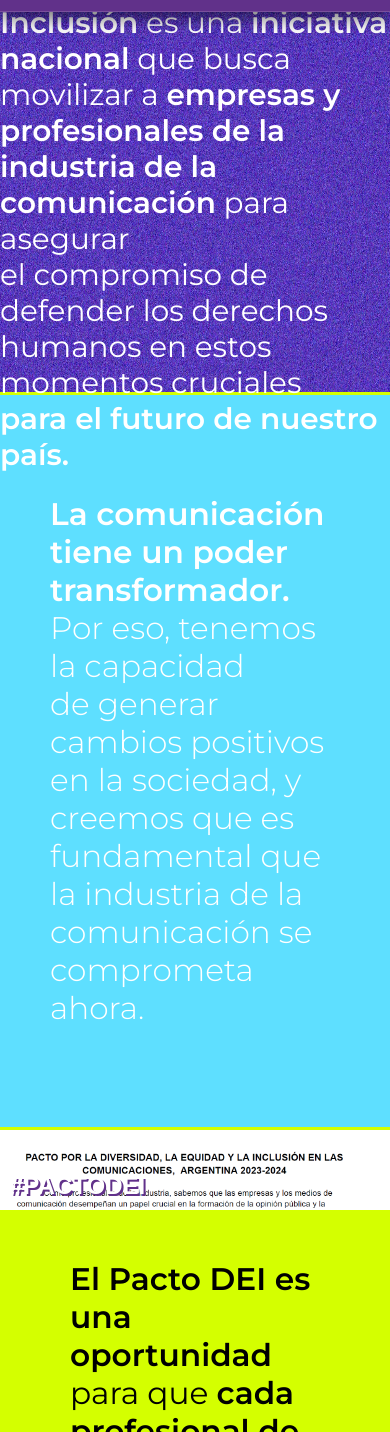
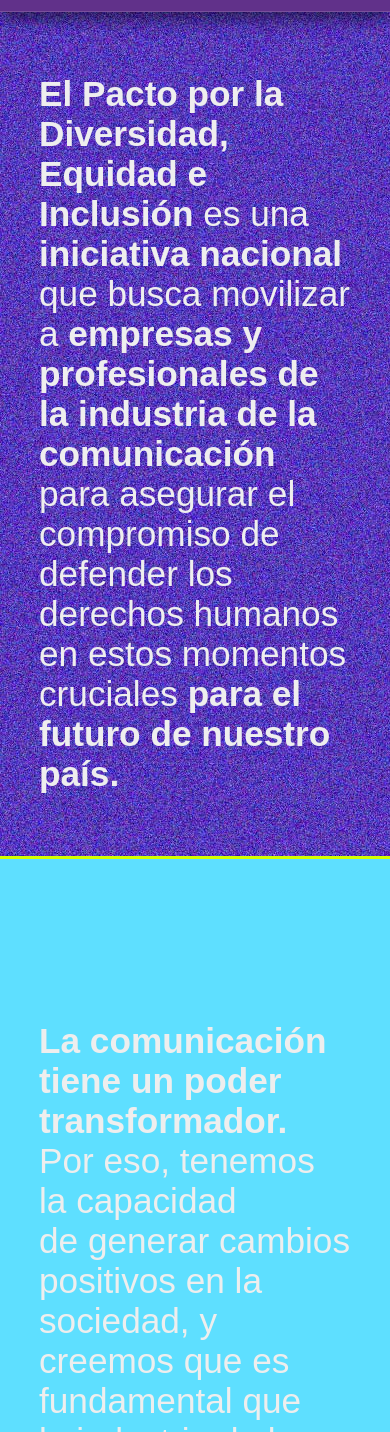
Before and after one commit to melynight/MEP-Web, a plain HTML site: page Index.html in a window 390 px wide. Shown: the part 168-1600 px from the top of the page. Drawn offline with nearby package versions, Linux system fonts and the light colour scheme.

Commit message:
cambios responsive

```diff
--- a/Index.html
+++ b/Index.html
@@ -22,12 +22,16 @@
         </div>
         <div class="lateral-menu">
             <ul class="contenedor-links">
-                <li class="contenedor-links-ul-li"><a class="contenedor-links-ul-li-a" href=""> Proyecto</a></li>
-                <li class="contenedor-links-ul-li"><a class="contenedor-links-ul-li-a"
-                        href="">Pacto</a></li>
-                <li class="contenedor-links-ul-li"><a class="contenedor-links-ul-li-a" href=""> ¿Quiénes Firmaron?</a></li>
-                <li class="contenedor-links-ul-li"><a class="contenedor-links-ul-li-a" href=""> Infografia</a></li>
-                <li class="contenedor-links-ul-li"><a class="contenedor-links-ul-li-a" href=""> Sobre MEP</a></li>
+                <li class="contenedor-links-ul-li"><a class="contenedor-links-ul-li-a" href="#proyecto"> Proyecto</a>
+                </li>
+                <li class="contenedor-links-ul-li"><a class="contenedor-links-ul-li-a" href="#pacto">Pacto</a></li>
+                <li class="contenedor-links-ul-li"><a class="contenedor-links-ul-li-a" href="#firmas"> ¿Quiénes
+                        Firmaron?</a>
+                </li>
+                <li class="contenedor-links-ul-li"><a class="contenedor-links-ul-li-a" href="#infografia">
+                        Infografia</a></li>
+                <li class="contenedor-links-ul-li"><a class="contenedor-links-ul-li-a" href="#contactos"> Sobre MEP</a>
+                </li>
             </ul>
         </div>
         <div class="contenedor-img">
@@ -37,31 +41,24 @@
 
     <main>
         <section id="proyecto">
-
             <div class="container-proyecto">
-
-        <div class="container-img-proyecto">
-
-            <img src="/Imagenes/Banner.jpg" alt="banner-proyecto">
-
-            <div class="texto-proyecto">
-                <p>
-                    <b>El Pacto por la Diversidad, Equidad e Inclusión</b> es una <b>iniciativa nacional</b> que busca<br>
-                     movilizar a <b>empresas y profesionales de la industria de la comunicación</b> para asegurar <br>
-                     el compromiso de defender los derechos humanos en estos momentos cruciales <b><br>para el futuro de nuestro país.</b>
+                <div class="container-texto-proyecto-1">
+                    <p class="texto">
+                        <b>El Pacto por la Diversidad, Equidad e Inclusión</b> es una <b>iniciativa nacional</b> que
+                        busca movilizar a <b>empresas y profesionales de la industria de la comunicación</b> para
+                        asegurar
+                        el compromiso de defender los derechos humanos en estos momentos cruciales <b>para el
+                            futuro de nuestro país.</b>
                     </p>
                 </div>
-
-        </div>
-    </div>
-
-    <div class="texto-proyecto-2">
-        <p>
+                <div class="container-texto-proyecto-2">
+                    <p class="texto">
                         <b>La comunicación tiene un poder transformador.</b>
                         Por eso, tenemos la capacidad<br> de generar cambios positivos
-             en la sociedad, y creemos que es fundamental que<br>  la industria de la comunicación
+                        en la sociedad, y creemos que es fundamental que<br> la industria de la comunicación
                         se comprometa ahora.
                     </p>
+                </div>
             </div>
         </section>
 
@@ -77,13 +74,17 @@
                 </div>
                 <div class="texto-pacto-dei">
                     <p>
-                <b>El Pacto DEI es una oportunidad</b> para que <b>cada profesional de comunicación</b> asuma un rol activo <br>
+                        <b>El Pacto DEI es una oportunidad</b> para que <b>cada profesional de comunicación</b> asuma un
+                        rol activo <br>
                         en la construcción de una sociedad más justa y equitativa.
                     </p>
 
                 </div>
                 <div class="button-firma-ya">
-            <b><a href="https://drive.google.com/file/d/14BJRo-4ccJtPsZRs3VefswFfxTZDFfxV/view?usp=sharing " target="_blank"> <h3> FIRMÁ AHORA </h3></a> </b>
+                    <b><a href="https://drive.google.com/file/d/14BJRo-4ccJtPsZRs3VefswFfxTZDFfxV/view?usp=sharing "
+                            target="_blank">
+                            <h3> FIRMÁ AHORA </h3>
+                        </a> </b>
 
                 </div>
             </div>
@@ -141,25 +142,21 @@
 
 
         </section>
-
-    <footer id="#contacto">
+        <section id="#contactos">
+            <footer>
                 <div class="contenedor-footer">
-
                     <div class="contenedor-contacto">
-
-           <h1> CONTACTO  </h1>
-           <a class="web-mep" href="mailto: pactodei@mujeresenpublicidad.com"> pactodei@mujeresenpublicidad.com </a>
-
+                        <h1> CONTACTO </h1>
+                        <a class="web-mep" href="mailto: pactodei@mujeresenpublicidad.com">
+                            pactodei@mujeresenpublicidad.com
+                        </a>
                     </div>
-
-
                     <div class="contenedor-rrss">
-
-                <img class="logo" src="https://mujeresenpublicidad.com/wp-content/uploads/2021/06/logomep.png" alt="logo-mep">
-                <a class="email" href="https://mujeresenpublicidad.com/" target="_blank"> www.mujeresenpublicidad.com </a>
-
+                        <img class="logo" src="https://mujeresenpublicidad.com/wp-content/uploads/2021/06/logomep.png"
+                            alt="logo-mep">
+                        <a class="email" href="https://mujeresenpublicidad.com/" target="_blank">
+                            www.mujeresenpublicidad.com </a>
                         <div class="icons-rrss">
-
                             <a href="https://m.facebook.com/Mujeres-en-Publicidad-MEP-100109808245130/">
                                 <img src="/Imagenes/facebook-logo.png" alt="icon-fb">
                             </a>
@@ -174,23 +171,14 @@
                             <a href="https://www.youtube.com/channel/UC7kQWXgY2EUhcKaYBG54c8w">
                                 <img src="/Imagenes/twitter.logo.png" alt="icon-yt">
                             </a>
-
                         </div>
-
-
                     </div>
-
-
-
                 </div>
-
             </footer>
-
-
             <script src="https://unpkg.com/swiper/swiper-bundle.min.js"></script>
             <script src="https://code.jquery.com/jquery-3.5.1.slim.min.js"></script>
             <script src="js/Home.js"></script>
+        </section>
     </main>
-
 </body>
 </html>
--- a/Styles/style.css
+++ b/Styles/style.css
@@ -91,52 +91,59 @@ body {
     font-family: Arial, sans-serif;
 }
 
+
+#proyecto {
+    height: auto;
+}
+
 .container-proyecto {
-    display: flex;
     width: 100%;
-    height: 45vh;
+    height: inherit;
+    background-color: blue;
+
+    /* height: 45vh;
     margin: 0px auto;
     flex-flow: column wrap;
-    align-content: center;
+    align-content: center; */
 }
 
-.container-img-proyecto {
+.container-texto-proyecto-1 {
+    height: 60vh;
     display: flex;
-    width: 100%;
-    height: inherit;
-    position: absolute;
     align-items: center;
-    flex-direction: column;
-    justify-content: space-around;
+    justify-content: center;
+    background-image:  url("/Imagenes/Banner.jpg");
+    border-bottom: 3px solid rgb(212, 255, 0);
 }
 
-.container-img-proyecto img {
-    width: 100%;
-    height: inherit;
+/* .container-texto-proyecto-2 {
+    position: relative;
+    display: flex;
+    align-items: center;
+    justify-content: center;
+
+
+} */
+
+.texto {
+    color: #eee;
+    font-size: 2.5rem;
+    width: 80%;
+    margin: 0 auto;
+    list-style: 3px;
 }
 
-.texto-proyecto {
-    position: absolute;
-    display: flex;
-    flex-direction: column;
-}
-
-.texto-proyecto p {
-    color: white;
-    text-align: left;
-    font-family: Montserrat, sans-serif;
-    font-size: 3.5vh;
-}
-
-.texto-proyecto-2 {
+.container-texto-proyecto-2 {
+    /* display: flex;
+    align-items: center;*/
+    background: rgb(94, 223, 255);
+    /* width: 100%;  */
+    height: 35vh;
+    /* padding: 50px 0px; */
+    /* border-top: 3px solid rgb(212, 255, 0);
+    justify-content: center; */
     display: flex;
     align-items: center;
-    background: rgb(94, 223, 255);
-    width: 100%;
-    height: auto;
-    padding: 50px 0px;
-    border-top: 3px solid rgb(212, 255, 0);
-    justify-content: center;
 }
 
 .texto-proyecto-2 p {
@@ -207,14 +214,42 @@ body {
     padding: 26px 90px;
 }
 
-@media (max-width: 768px) {
+@media (max-width: 1200px) {
     .button-firma-ya {
         font-size: medium;
         padding: 16px 45px;
     }
+    .container-texto-proyecto-1 {
+        height: 100vh;
+    }
+    .texto{
+        font-size: 2.9rem;
+    }
 
+    .container-texto-proyecto-2 {
+        height: 100vh;
+    }
+}
+
+
+@media (max-width: 768px) {
+
+    body{
+        overflow-x: hidden;
+    }
+    .container-texto-proyecto-1{
+        height: 100vh;
+    }
+
+    .container-texto-proyecto-2{
+        height: 100vh;
+    }
     .texto-pacto h2 {
-        font-size: 2rem;
+        font-size: 1.5rem;
+    }
+    .texto{
+        font-size: 2.7rem;
+
     }
 }
 
@@ -222,8 +257,48 @@ body {
     .texto-pacto h2 {
         font-size: 1.5rem;
     }
+    .container-texto-proyecto-1{
+        height: 100vh;
+    }
+
+    .container-texto-proyecto-2{
+        height: 100vh;
+    }
+    .texto{
+        font-size: 2.6rem;
+    }
 }
 
+@media (max-width: 528px) {
+    .texto-pacto h2 {
+        font-size: 1rem;
+    }
+    .container-texto-proyecto-1{
+        height: 100vh;
+    }
+
+    .container-texto-proyecto-2{
+        height: 100vh;
+    }
+    .texto{
+        font-size: 2.4rem;
+    }
+}
+@media (max-width: 446px) {
+    .texto-pacto h2 {
+        font-size: 1rem;
+    }
+    .container-texto-proyecto-1{
+        height: 100vh;
+    }
+
+    .container-texto-proyecto-2{
+        height: 100vh;
+    }
+    .texto{
+        font-size: 2.2rem;
+    }
+}
 .button-firma-ya:hover {
     background-color: rgb(94, 223, 255);
     cursor: pointer;
```
Lines whose indentation alone changed are shown as unchanged.
